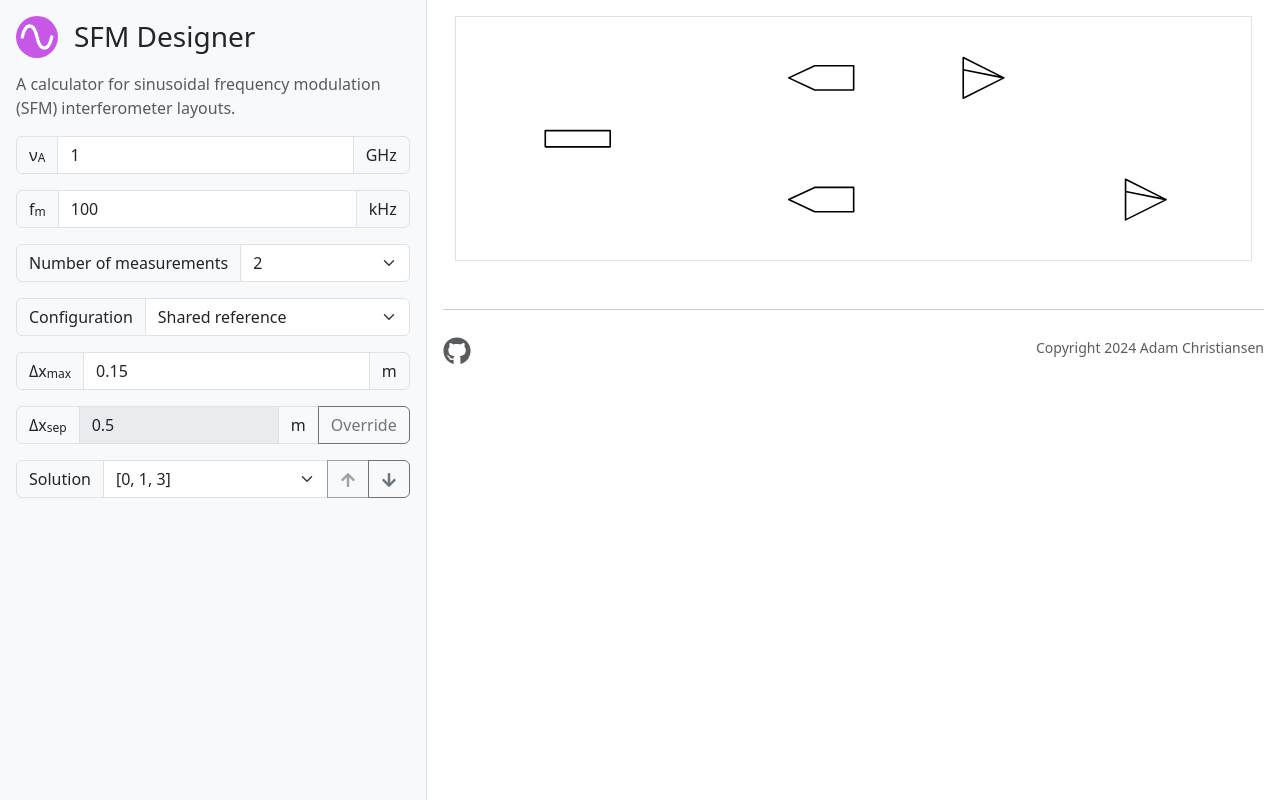
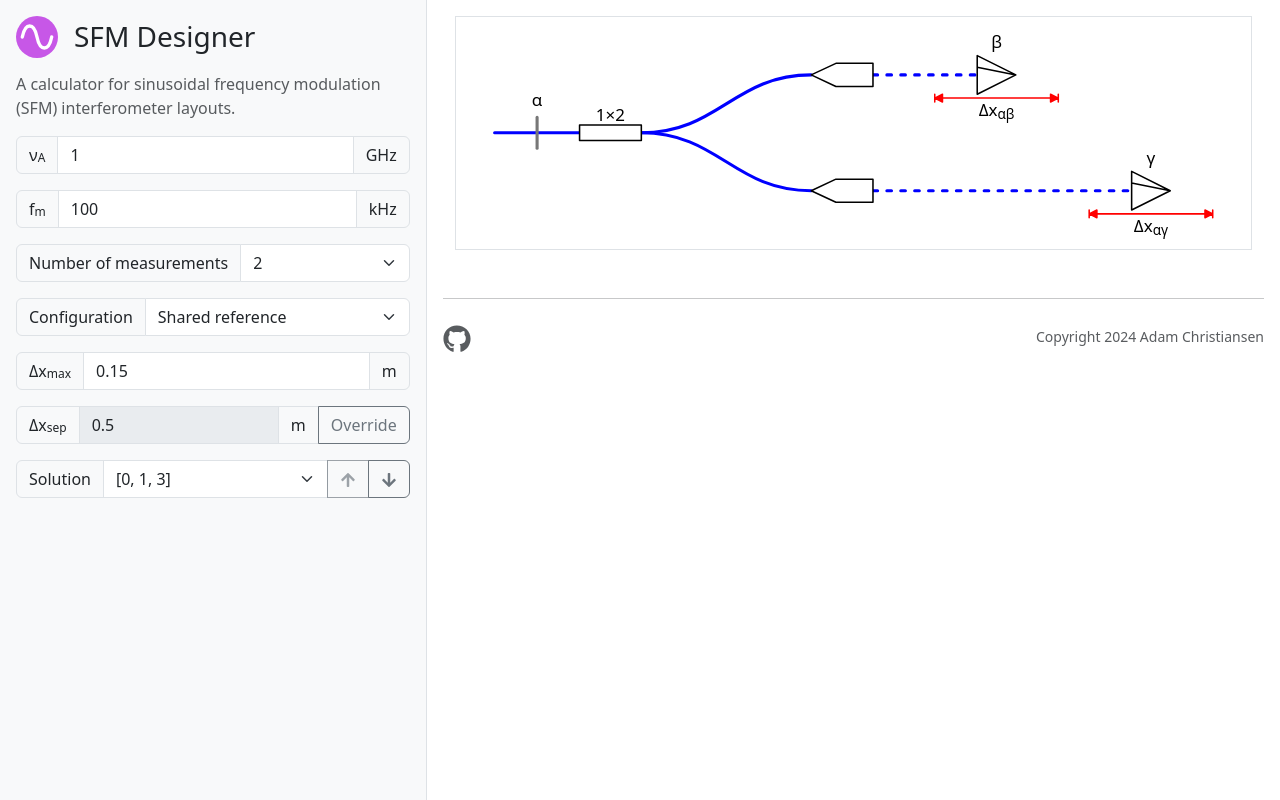
Before and after one commit to blueskyspectroscopy/sfm-designer, a React (Vite) app: page / in a window 1280 px wide. Built offline with nearby package versions, Linux system fonts and the light colour scheme.

Commit message:
feat: add missing interferometer components

```diff
--- a/src/components/Sidebar.jsx
+++ b/src/components/Sidebar.jsx
@@ -30,7 +30,7 @@ const computeNumberOfReflections = ({ configuration, numberOfMeasurements }) =>
     case Configuration.UNIQUE_REFERENCES:
       return 2 * numberOfMeasurements;
     default:
-      console.log(`Invalid configuration: ${configuration}. Defaulting to 2 reflections.`);
+      console.error(`Invalid configuration: ${configuration}. Defaulting to 2 reflections.`);
       return 2;
   }
 }
--- a/src/routes/Main.jsx
+++ b/src/routes/Main.jsx
@@ -5,9 +5,18 @@ import Col from 'react-bootstrap/Col';
 import Container from 'react-bootstrap/Container';
 import Row from 'react-bootstrap/Row';
 
-// The classic zip function for two arrays.
-const zip = (a, b) => a.map((x, i) => [x, b[i]]);
+import Configuration from '../model/Configuration';
 
+// The classic zip functions for an arbitrary number of arrays.
+function zip(...args) {
+  const range = [...Array(Math.min(...args.map((x) => x.length))).keys()];
+  return range.map((i) => args.map((a) => a[i]));
+}
+
+// The single character labels that can be used for each reflection.
+const reflectionLabels = 'αβγδεζηθικλμνξοπρστυφχψω';
+
+// TODO: Remove 1x1 coupler when only 1 axis is used.
 export default function Main({
   nuA, fM, numberOfMeasurements, configuration, maxStroke, minSeparation, solution,
 }) {
@@ -19,7 +28,7 @@ export default function Main({
   const padding = 50;
 
   // Lengths in the X direction.
-  const leadFibreW = 100;
+  const leadFibreW = 150;
   const couplerW = 80;
   const connectingFibreW = 100 * (numberOfMeasurements + 1);
   const collimatorW = 80;
@@ -64,24 +73,123 @@ export default function Main({
   });
   const reflectorYs = collimatorYs;
 
+  // Compute where to put the inline reflectors that form the references.
+  const inlineReflectorXYs = (() => {
+    switch (configuration) {
+      case Configuration.SHARED_REFERENCE:
+        return [[padding + 0.5 * (couplerX - 0.5 * couplerW - padding), couplerY]];
+      case Configuration.UNIQUE_REFERENCES:
+        return collimatorYs.map((collimatorY) => [collimatorX - 0.5 * collimatorW, collimatorY]);
+      default:
+        console.error(`Invalid configuration: ${configuration}. Not drawing inline reflectors.`);
+        return [];
+    }
+  })();
+
+  // Compute where to put the reflection labels.
+  const reflectionLabelXYs = (() => {
+    let unsorted = inlineReflectorXYs.concat(zip(reflectorXs, reflectorYs));
+    switch (configuration) {
+      case Configuration.SHARED_REFERENCE:
+        return unsorted.sort(([x1, y1], [x2, y2]) => x1 - x2 != 0 ? x1 - x2 : y1 - y2);
+      case Configuration.UNIQUE_REFERENCES:
+        return unsorted.sort(([x1, y1], [x2, y2]) => y1 - y2 != 0 ? y1 - y2 : x1 - x2);
+      default:
+        console.error(`Invalid configuration: ${configuration}. Not drawing reflection labels.`);
+        return [];
+    }
+  })();
+
   // Auxiliary lengths.
+  const textShift = 5; // Pad text from other objects.
   const collimatorL = 0.6 * collimatorW; // Length of collimator body.
   const reflectorJ = -0.2 * reflectorH; // Where the line through the reflector connects on the left.
+  const fibreBezierControlX = 50 * numberOfMeasurements; // Horizontal control point distance for fibre curves.
+  const inlineReflectorR = 20; // Radius of inline reflections.
+  const reflectionLabelYShift = -Math.max(inlineReflectorR, collimatorH); // Vertical shift for reflection labels to pull them off the optical axis basline.
+  const motionArrowStep = 5; // Half width of the motion arrows.
+  const fontSize = 16 + 3 * numberOfMeasurements; // Scales with measurements since the image increases in size.
 
-  const outlineStyle = { fill: 'none', stroke: '#000000', strokeLinecap: 'round', strokeLinejoin: 'round', strokeOpacity: 1, strokeWidth: '2px' }
+  // SVG styles.
+  const componentStyle = {
+    fill: '#ffffff',
+    fillOpacity: 1,
+    stroke: '#000000',
+    strokeLinecap: 'round',
+    strokeLinejoin: 'round',
+    strokeOpacity: 1,
+    strokeWidth: '2px'
+  };
+  const inlineReflectorStyle = {
+    ...componentStyle,
+    fill: 'none',
+    stroke: '#777777',
+    strokeWidth: '4px',
+  };
+  const fibreStyle = {
+    fill: 'none',
+    stroke: '#0000ff',
+    strokeLinecap: 'round',
+    strokeLinejoin: 'round',
+    strokeOpacity: 1,
+    strokeWidth: '4px'
+  }
+  const beamStyle = {
+    ...fibreStyle,
+    strokeDasharray: '6 12',
+  }
+  const motionStyle = {
+    fill: '#ff0000',
+    stroke: '#ff0000',
+    strokeLinecap: 'round',
+    strokeLinejoin: 'round',
+    strokeOpacity: 1,
+    strokeWidth: '2px'
+  }
+
   return (
     <Container>
       <Row>
         <Col>
           <div className="border">
             <svg xmlns="http://www.w3.org/2000/svg" viewBox={`0 0 ${viewW} ${viewH}`}>
-              {/* TODO: Draw lead fibre */}
+              {/* Lead fibre */}
+              <path style={fibreStyle}
+                d={`
+                  M${padding} ${couplerY}
+                  L${couplerX - 0.5 * couplerW} ${couplerY}
+                  `}
+              />
+              {/* Fibres from coupler to collimators */}
+              {collimatorYs.map((collimatorY, index) => {
+                return (
+                  <path key={index} style={fibreStyle}
+                    d={`
+                      M${couplerX + 0.5 * couplerW} ${couplerY}
+                      C
+                        ${couplerX + 0.5 * couplerW + fibreBezierControlX} ${couplerY}
+                        ${collimatorX - 0.5 * collimatorW - fibreBezierControlX} ${collimatorY}
+                        ${collimatorX - 0.5 * collimatorW} ${collimatorY}
+                      `}
+                  />
+                );
+              })}
+              {/* Free-space beams */}
+              {zip(collimatorYs, reflectorXs, reflectorYs).map(([collimatorY, reflectorX, reflectorY], index) => {
+                return (
+                  <path key={index} style={beamStyle}
+                    d={`
+                      M${collimatorX + 0.5 * collimatorW} ${collimatorY}
+                      L${reflectorX - 0.5 * reflectorW} ${reflectorY}
+                      `}
+                  />
+                );
+              })}
               {/* Coupler */}
-              <path
-                style={outlineStyle}
+              <>
+                <path style={componentStyle}
                   d={`
-                  M${couplerX} ${couplerY}
-                  m${-couplerW/2} ${couplerH/2}
+                    M${couplerX - 0.5 * couplerW} ${couplerY + 0.5 * couplerH}
                     l${0} ${-couplerH}
                     l${couplerW} ${0}
                     l${0} ${couplerH}
@@ -89,16 +197,20 @@ export default function Main({
                     z
                     `}
                   />
+                <text
+                  x={couplerX} y={couplerY - 0.5 * couplerH - textShift}
+                  fontSize={fontSize} textAnchor="middle"
+                  >
+                  1&times;{numberOfMeasurements}
+                </text>
+              </>
               {/* Collimators */}
               {collimatorYs.map((collimatorY, index) => {
                 return (
-                  <path
-                    key={index}
-                    style={outlineStyle}
+                  <path key={index} style={componentStyle}
                     d={`
-                      M${collimatorX} ${collimatorY}
-                      m${-collimatorW/2} ${0}
-                      l${collimatorW-collimatorL} ${-collimatorH/2}
+                      M${collimatorX - 0.5 * collimatorW} ${collimatorY}
+                      l${collimatorW - collimatorL} ${-0.5 * collimatorH}
                       l${collimatorL} ${0}
                       l${0} ${collimatorH}
                       l${-collimatorL} ${0}
@@ -107,16 +219,13 @@ export default function Main({
                   />
                 );
               })}
-              {/* TODO: Draw retroreflectors */}
+              {/* Retroreflectors */}
               {zip(reflectorXs, reflectorYs).map(([reflectorX, reflectorY], index) => {
                 return (
-                  <path
-                    key={index}
-                    style={outlineStyle}
+                  <path key={index} style={componentStyle}
                     d={`
-                      M${reflectorX} ${reflectorY}
-                      m${reflectorW/2} ${0}
-                      l${-reflectorW} ${-reflectorH/2}
+                      M${reflectorX + 0.5 * reflectorW} ${reflectorY}
+                      l${-reflectorW} ${-0.5 * reflectorH}
                       l${0} ${reflectorH}
                       z
                       l${-reflectorW} ${reflectorJ}
@@ -124,28 +233,76 @@ export default function Main({
                     />
                 );
               })}
-              {/*
-              <path
-                style={outlineStyle}
+              {/* Inline reflectors. */}
+              {inlineReflectorXYs.map(([inlineReflectorX, inlineReflectorY], index) => {
+                return (
+                  <path key={index} style={inlineReflectorStyle}
                     d={`
-                  M${800} ${250}
-                  m${reflectorW/2} ${0}
-                  l${-reflectorW} ${-reflectorH/2}
-                  l${0} ${reflectorH}
-                  z
-                  l${-reflectorW} ${reflectorJ}
+                      M${inlineReflectorX} ${inlineReflectorY + inlineReflectorR}
+                      l${0} ${-2 * inlineReflectorR}
                       `}
                     />
-              */}
-              {/* TODO: Draw fibres */}
-              {/* TODO: Draw axis labels */}
+                );
+              })}
+              {/* Reflection labels */}
+              {reflectionLabelXYs.map(([reflectionLabelX, reflectionLabelY], index) => {
+                return (
+                  <text
+                    key={index}
+                    x={reflectionLabelX} y={reflectionLabelY + reflectionLabelYShift - textShift}
+                    fontSize={fontSize} textAnchor="middle"
+                    >
+                    {reflectionLabels[index]}
+                  </text>
+                );
+              })}
+              {/* Motion lines. */}
+              {zip(reflectorXs, reflectorYs).map(([reflectorX, reflectorY], index) => {
+                return (
+                  <React.Fragment key={index}>
+                    <path style={motionStyle}
+                      d={`
+                        M${reflectorX - 0.5 * motionW} ${reflectorY + 0.5 * reflectorH + textShift}
+                        l${motionW} ${0}
+                        M${reflectorX - 0.5 * motionW} ${reflectorY + 0.5 * reflectorH + textShift}
+                        l${2 * motionArrowStep} ${-motionArrowStep}
+                        l${0} ${2 * motionArrowStep}
+                        z
+                        l${0} ${motionArrowStep}
+                        l${0} ${-2 * motionArrowStep}
+                        M${reflectorX + 0.5 * motionW} ${reflectorY + 0.5 * reflectorH + textShift}
+                        l${-2 * motionArrowStep} ${-motionArrowStep}
+                        l${0} ${2 * motionArrowStep}
+                        z
+                        l${0} ${motionArrowStep}
+                        l${0} ${-2 * motionArrowStep}
+                        `}
+                      />
+                    <text
+                      x={reflectorX} y={reflectorY + 0.5 * reflectorH + 2 * textShift}
+                      fontSize={fontSize} textAnchor="middle" dominantBaseline="hanging"
+                      >
+                      {(() => {
+                        let axisName = '';
+                        switch (configuration) {
+                          case Configuration.SHARED_REFERENCE:
+                            axisName = reflectionLabels[0] + reflectionLabels[index + 1];
+                            break;
+                          case Configuration.UNIQUE_REFERENCES:
+                            axisName = reflectionLabels[2 * index] + reflectionLabels[2 * index + 1];
+                            break;
+                          default:
+                            console.error(`Invalid configuration: ${configuration}. Not drawing motion labels.`);
+                            return <></>;
+                        }
+                        return <>&Delta;x<tspan fontSize={0.8 * fontSize} dy={0.3 * fontSize}>{axisName}</tspan></>;
+                      })()}
+                    </text>
+                    </React.Fragment>
+                );
+              })}
               {/* TODO: Draw delay lengths */}
-              {/* TODO: Draw motion */}
               {/* TODO: Draw either normalized or actual lengths */}
-              {/*
-              <circle style={{ fillOpacity: 1, fill:'#c757e7', stroke: 'none' }} r="50" cx="50" cy="50"/>
-              <path style={{ fill: 'none', strokeLinecap: 'round', strokeLinejoin: 'round', strokeOpacity: 1, strokeWidth: '8px', stroke: '#ffffff' }} d="M15 50c7-35 28-35 35 0s28 35 35 0"/>
-              */}
             </svg>
           </div>
         </Col>
```
Lines whose indentation alone changed are shown as unchanged.
